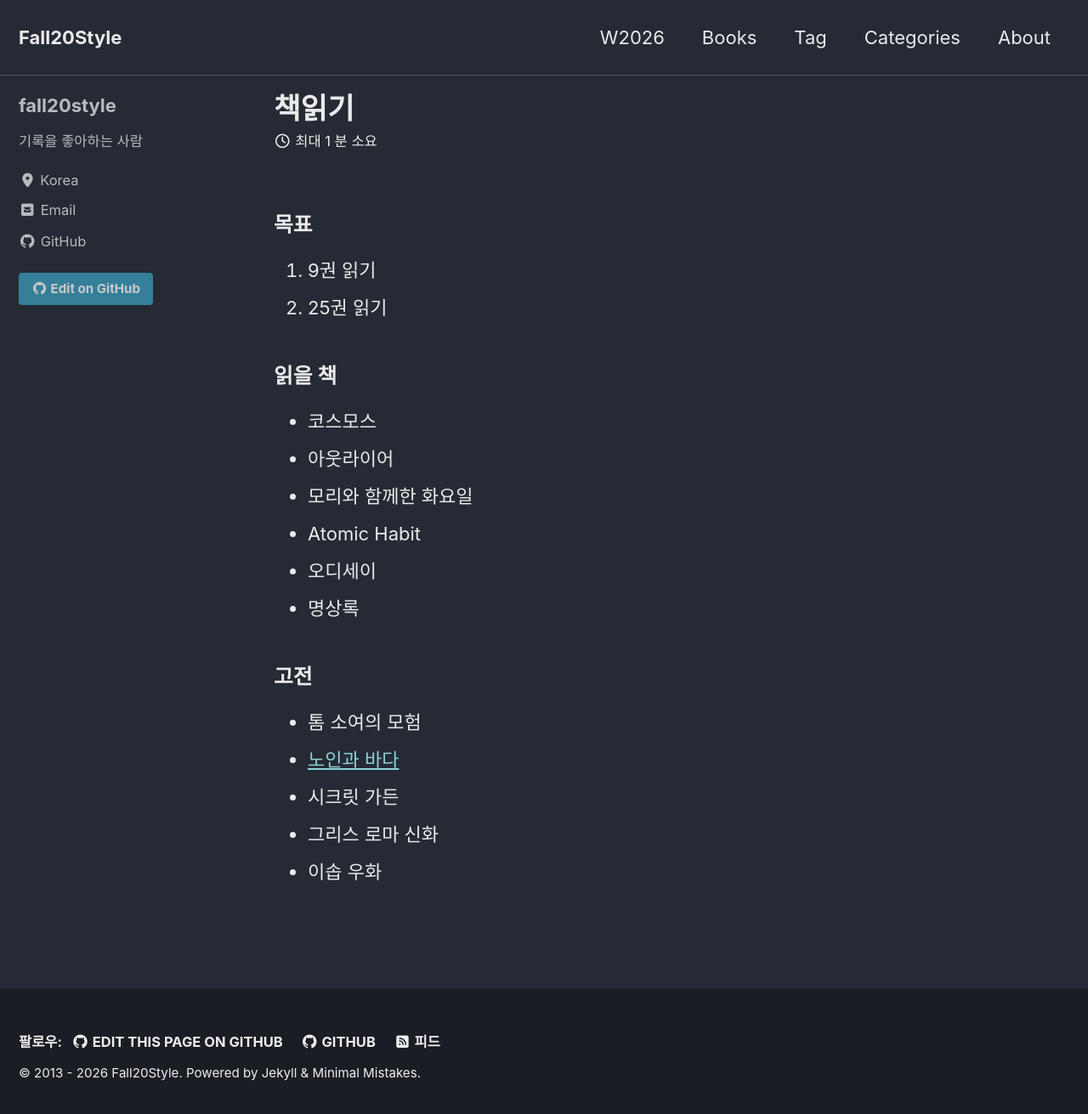
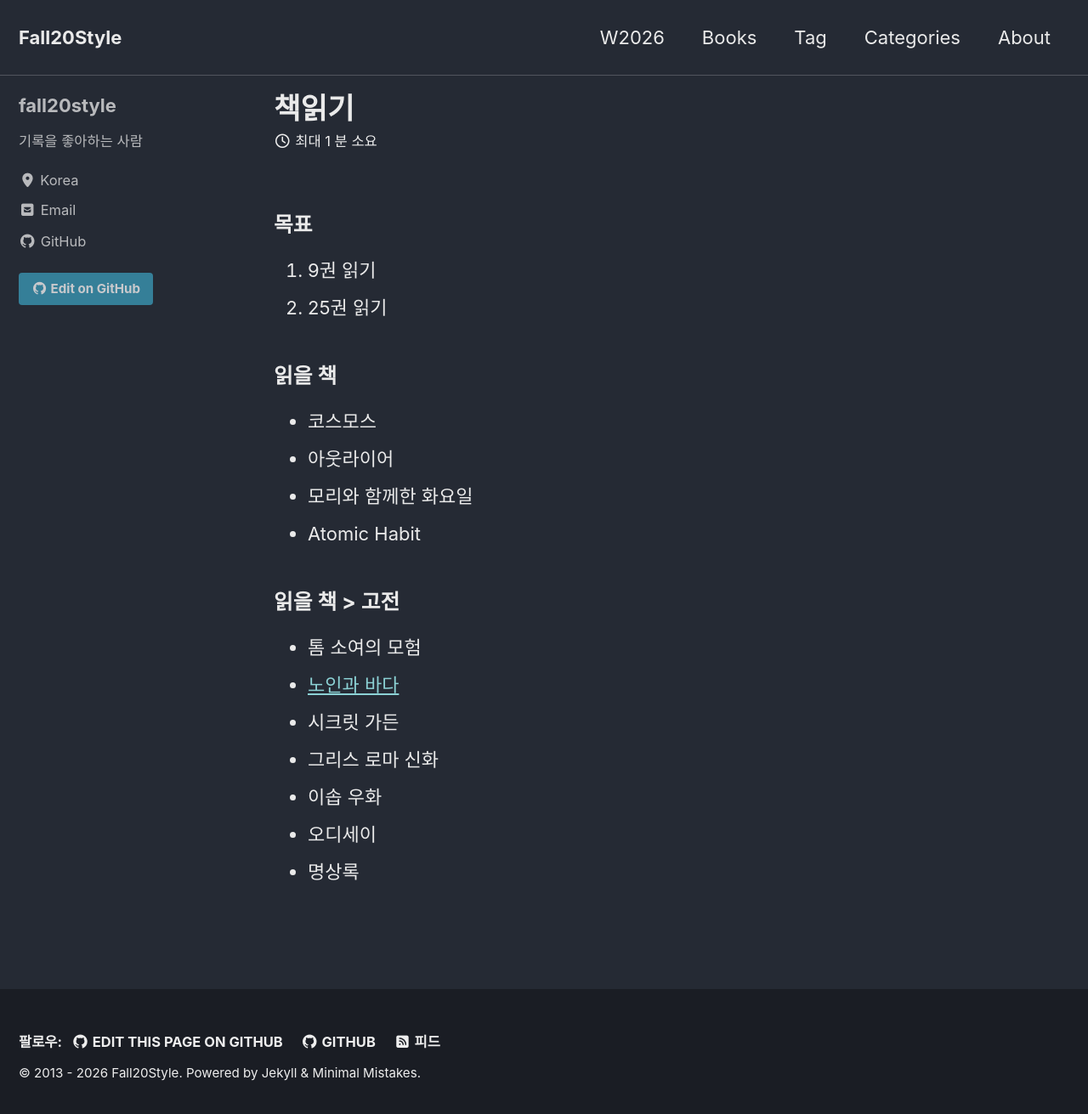
Before and after one commit to fall20style/fall20style.github.io, a Jekyll site: the page built from books.md, in a window 1280 px wide and 1319 px high. Shown: the top 1311 px of the window at 85% size. Built offline with Jekyll 4.4.1, drawn with Linux system fonts in a browser that asks for light colours; cached includes are drawn as plain includes.

Commit message:
Update books.md

```diff
--- a/books.md
+++ b/books.md
@@ -11,19 +11,18 @@ read_time: true
 1. 9권 읽기
 2. 25권 읽기
 
+
 ### 읽을 책
-
 - 코스모스
 - 아웃라이어
 - 모리와 함께한 화요일
 - Atomic Habit
-- 오디세이
-- 명상록
 
-
-### 고전
+### 읽을 책 > 고전
 - 톰 소여의 모험
 - [노인과 바다](https://gutenberg.ca/ebooks/hemingwaye-oldmanandthesea/hemingwaye-oldmanandthesea-00-h.html)
 - 시크릿 가든
 - 그리스 로마 신화
 - 이솝 우화
+- 오디세이
+- 명상록
```
